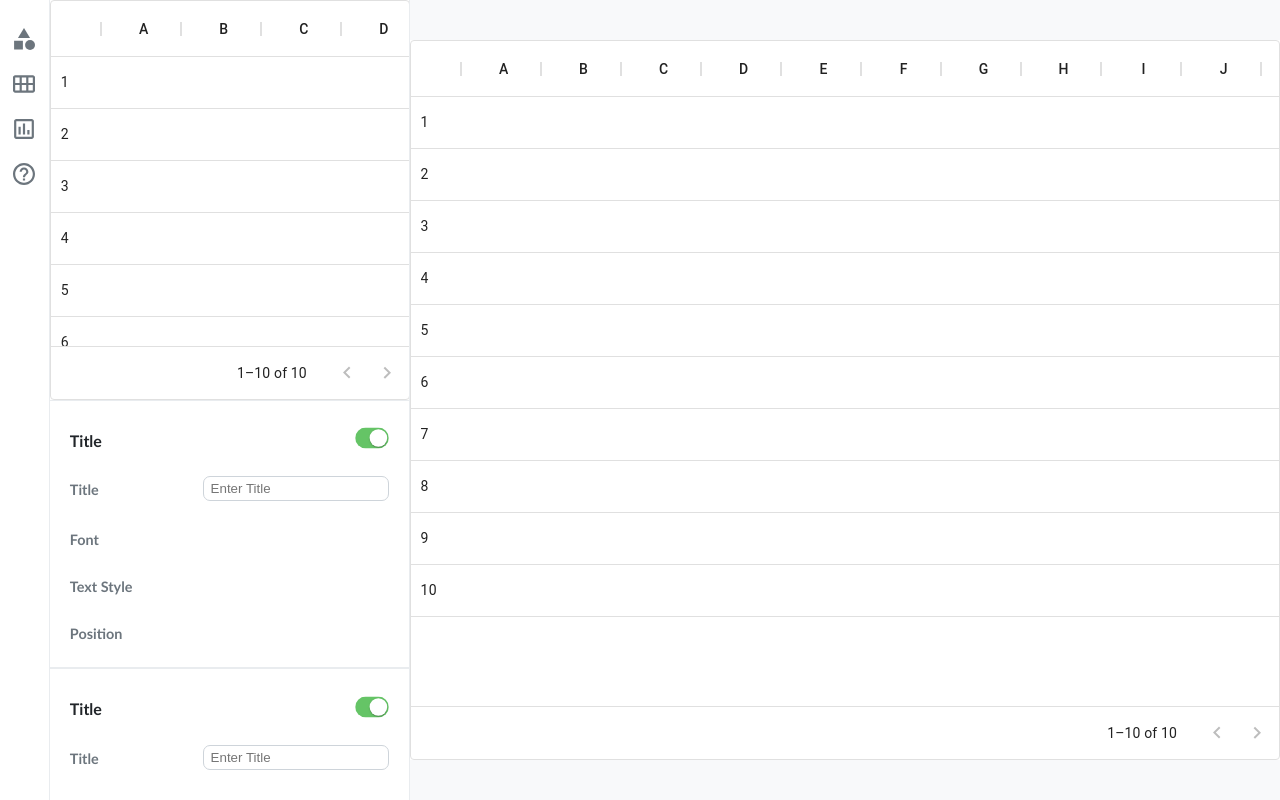
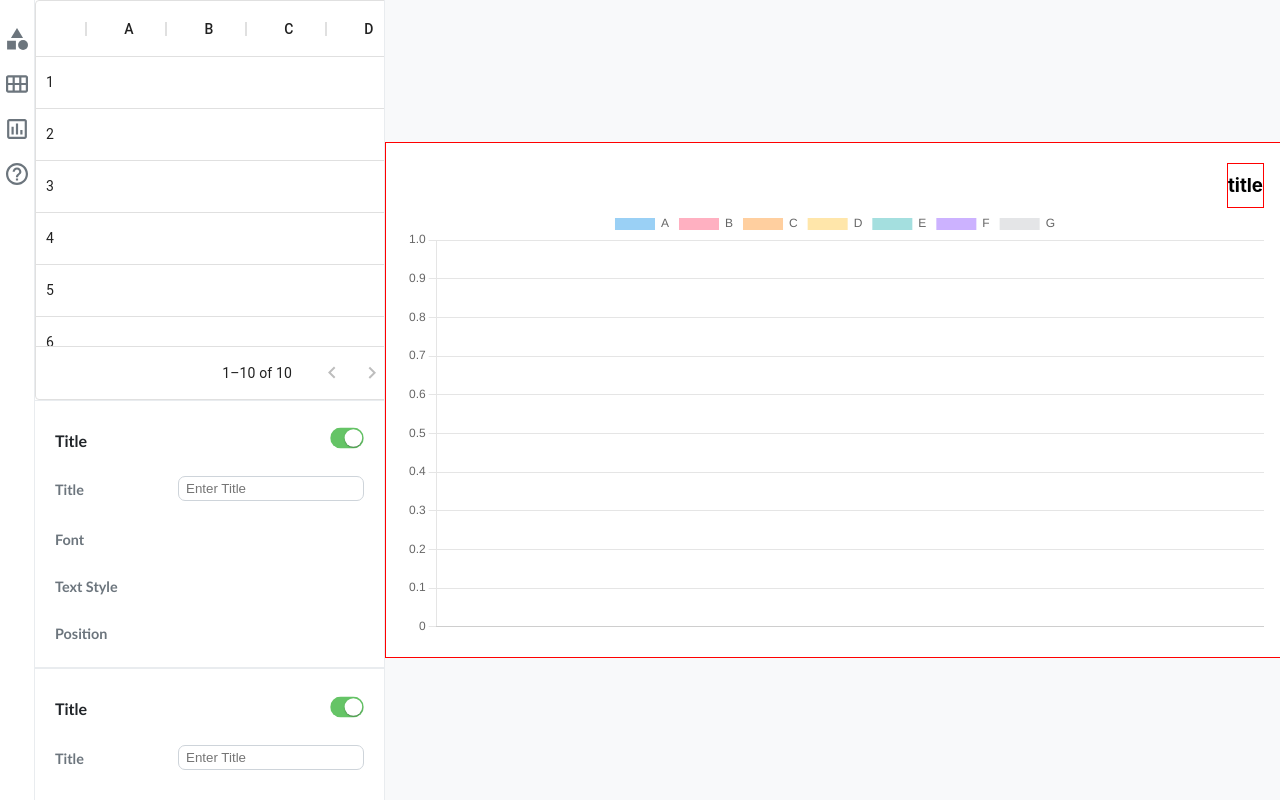
Before and after one commit to darshandesai1095/graph-creator, a React (Create React App) app: page / in a window 1280 px wide. Built offline with nearby package versions, Linux system fonts and the light colour scheme.

Commit message:
format title

```diff
--- a/src/App.css
+++ b/src/App.css
@@ -45,7 +45,6 @@
 
 .main-content__chart {
   border: 1px solid #ced4da;
-  height: 500px;
   width: 900px;
   padding: 20px;
   background-color: white;
@@ -53,8 +52,13 @@
   display: flex;
   justify-content: center;
   align-items: center;
+  flex-direction: column;
+  border: 1px solid red;
 }
 
+.chart__title {
+  border: 1px solid red;
+}
 
 .sidebar {
   min-width: 350px;
--- a/src/App.js
+++ b/src/App.js
@@ -7,6 +7,8 @@ import Fieldset from './Components/Fieldsets/TitleFieldset';
 import Navigation from './Components/Navigation';
 import Spreadsheet from './Components/Spreadsheet';
 import * as SS from './Functions/CreateSpreasheet';
+import {Chart, Title, Legend} from 'chart.js'
+
 
 
 function App() {
@@ -64,6 +66,7 @@ function App() {
     { id: 3, label: colHeaders[4].headerName, data: rows.map(row => row.field_4)},
     { id: 4, label: colHeaders[5].headerName, data: rows.map(row => row.field_5)},
     { id: 5, label: colHeaders[6].headerName, data: rows.map(row => row.field_6)},
+    { id: 6, label: colHeaders[7].headerName, data: rows.map(row => row.field_7)},
   ]
 
   return (
@@ -94,15 +97,21 @@ function App() {
 
       <div className='main-content'>
 
-        {/* <div className='main-content__chart'>
+        <div className='main-content__chart'>
+          <h3 className='chart__title'
+              style={{alignSelf: 'flex-end',
+                      paddingBottom: '10px',
+                      paddingTop: '10px'}}
+              >title</h3>
           <BarChart datasets={data}
                       labels={labels}
+                      options={{}}
           />
+        </div>
+
+        {/* <div className='main-content__spreadsheet'>
+          <Spreadsheet/>
         </div> */}
-
-        <div className='main-content__spreadsheet'>
-          <Spreadsheet/>
-        </div>
 
       </div>
 
```
